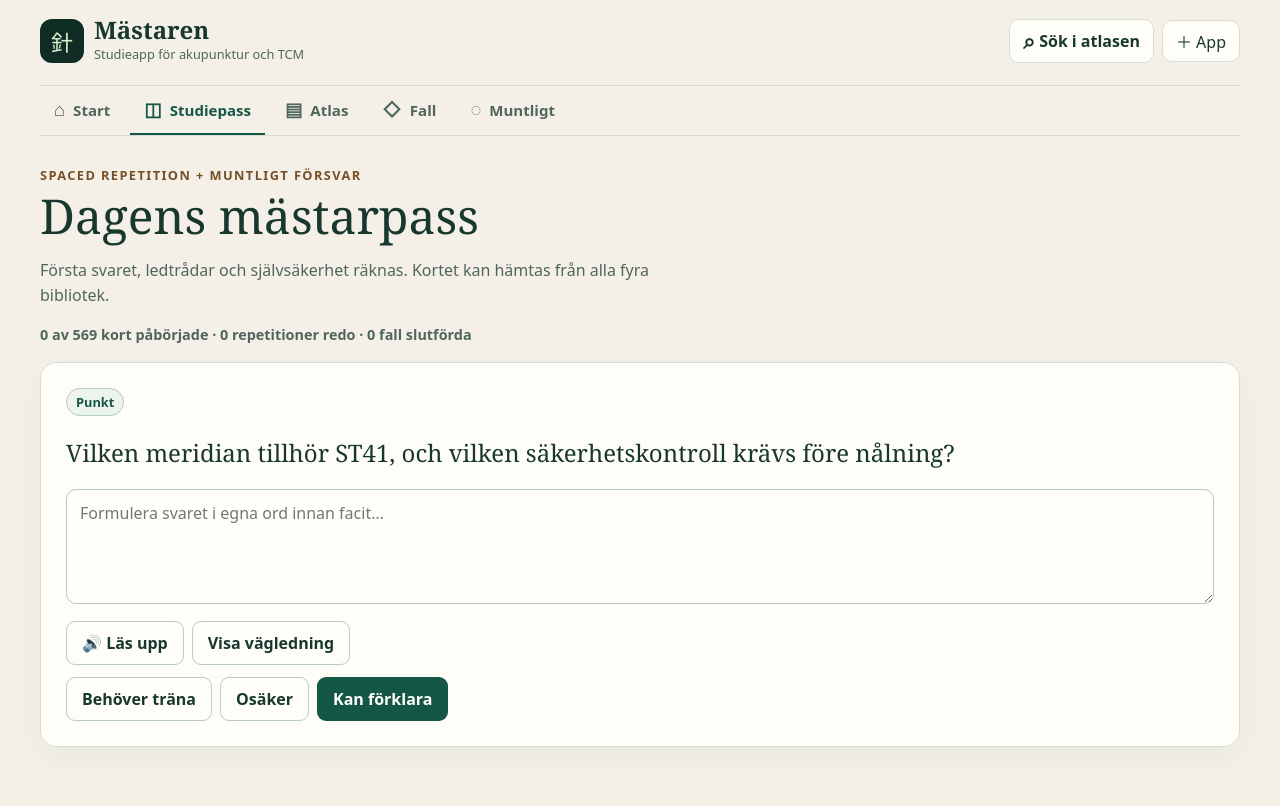
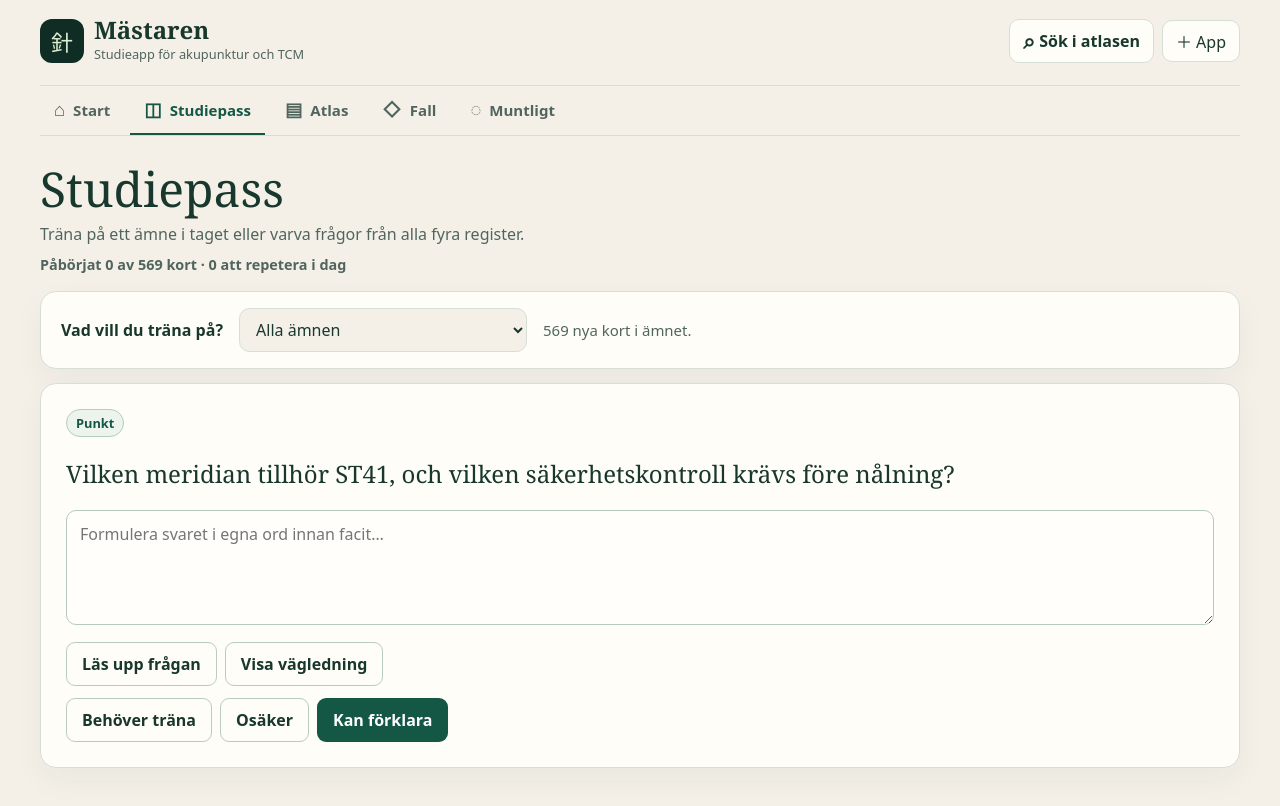
Before and after one commit to KrilleLen/tcm-mastery, a website: page index.html in a window 1280 px wide. Both pictures are taken after a click on the link "Starta ett studiepass". Drawn offline with Linux system fonts and the light colour scheme.

Commit message:
Prioritera repetitioner och låt eleven välja ämne

```diff
--- a/app-core.js
+++ b/app-core.js
@@ -741,41 +741,67 @@ function allCards() {
 
 const CARDS = allCards();
 let currentCard = null;
+let studyTopic = "all";
 let studyFirst = true;
 let studyHintUsed = false;
 let studyStartedAt = 0;
 
-function chooseStudyCard() {
+function studyCardsFor(topic) {
+  return topic === "all" ? CARDS : CARDS.filter((card) => card.id.startsWith(topic + ":"));
+}
+
+function studyQueues(cards) {
   const now = Date.now();
-  const due = CARDS.filter((card) => finiteNumber(state.cards[card.id]?.due) <= now);
-  let pool = due.length
-    ? due
-    : [...CARDS]
-        .sort(
-          (a, b) =>
-            finiteNumber(state.cards[a.id]?.due, Infinity) -
-            finiteNumber(state.cards[b.id]?.due, Infinity),
-        )
-        .slice(0, 20);
+  const fresh = [];
+  const due = [];
+  const later = [];
 
-  if (pool.length > 1 && currentCard) {
-    pool = pool.filter((card) => card.id !== currentCard.id);
+  for (const card of cards) {
+    const review = state.cards[card.id];
+    if (!finiteNumber(review?.reviews)) fresh.push(card);
+    else if (finiteNumber(review.due) <= now) due.push(card);
+    else later.push(card);
   }
 
-  return pool[Math.floor(Math.random() * pool.length)] || CARDS[0] || null;
+  const byDue = (left, right) =>
+    finiteNumber(state.cards[left.id]?.due) - finiteNumber(state.cards[right.id]?.due);
+  return { fresh, due: due.sort(byDue), later: later.sort(byDue) };
+}
+
+function chooseStudyCard() {
+  const { due, fresh, later } = studyQueues(studyCardsFor(studyTopic));
+  const avoidingCurrent = (cards) => cards.filter((card) => card.id !== currentCard?.id);
+  const nextFresh = avoidingCurrent(fresh);
+  return (
+    avoidingCurrent(due)[0] ??
+    nextFresh[Math.floor(Math.random() * nextFresh.length)] ??
+    avoidingCurrent(later)[0] ??
+    due[0] ??
+    fresh[0] ??
+    later[0] ??
+    null
+  );
+}
+
+function studyOverview() {
+  const { due, fresh } = studyQueues(CARDS);
+  return { started: CARDS.length - fresh.length, due: due.length };
 }
 
 function updateStudyMeta() {
-  const meta = $("#studyMeta");
-  if (!meta) return;
+  const { started, due } = studyOverview();
+  $("#studyMeta").textContent =
+    `Påbörjat ${started} av ${CARDS.length} kort · ${due} att repetera i dag`;
+  const selected = studyQueues(studyCardsFor(studyTopic));
+  $("#studyQueueInfo").textContent = selected.due.length
+    ? `${selected.due.length} kort redo att repetera. De kommer först.`
+    : `${selected.fresh.length} nya kort i ämnet.`;
+}
 
-  const now = Date.now();
-  const started = Object.keys(state.cards).filter((id) => state.cards[id]?.reviews).length;
-  const due = CARDS.filter(
-    (card) => state.cards[card.id]?.reviews && finiteNumber(state.cards[card.id]?.due) <= now,
-  ).length;
-  meta.textContent = `${started} av ${CARDS.length} kort påbörjade · ${due} repetition${due === 1 ? "" : "er"} redo · ${state.casesCompleted} fall slutförda`;
-}
+$("#studyTopic").addEventListener("change", (event) => {
+  studyTopic = event.target.value;
+  newStudy();
+});
 
 function newStudy() {
   currentCard = chooseStudyCard();
--- a/index.html
+++ b/index.html
@@ -12,6 +12,7 @@
 <link rel="apple-touch-icon" href="icon-180.png">
 <title>Mästaren · TCM-studier</title>
 <link rel="stylesheet" href="app.css">
+<link rel="stylesheet" href="tcm-study.css">
 </head>
 <body>
 <a href="#main" class="skip-link">Hoppa till innehållet</a>
@@ -173,7 +174,43 @@
 <section id="points" class="view"><div class="title"><span class="eyebrow">Seirin + standardnomenklatur</span><h1>361 klassiska punkter</h1><p>Sök per kod, namn och meridian. Punktlokalisering och nålteknik ska alltid verifieras i den fysiska atlasen och praktisk handledning.</p></div><div class="grid cols"><div class="panel list"><input id="pointSearch" class="search" aria-label="Sök akupunkturpunkter" placeholder="Sök LI4, Hegu, Magsäck…" oninput="renderPoints()"><div class="filters" id="channelFilters" aria-label="Filtrera efter meridian"></div><div id="pointList"></div></div><div id="pointDetail" class="panel detail" aria-live="polite"></div></div></section>
 <section id="herbs" class="view"><div class="title"><span class="eyebrow">Chinese Herbal Medicine: Materia Medica</span><h1>102 centrala örter</h1><p>Fokus ligger på kategori, mönsterlogik, säkerhet och jämförelse. Exakta doser är medvetet låsta tills de verifierats i hennes upplaga.</p></div><div class="grid cols"><div class="panel list"><input id="herbSearch" class="search" aria-label="Sök örter" placeholder="Sök ört, kategori eller mönster…" oninput="renderHerbs()"><div id="herbList"></div></div><div id="herbDetail" class="panel detail" aria-live="polite"></div></div></section>
 <section id="formulas" class="view"><div class="title"><span class="eyebrow">Chinese Herbal Formulas and Applications</span><h1>58 klassiska formelstrukturer</h1><p>Analysera kategori, bakomliggande mönster och ingredienslogik. Appen godkänner aldrig en modifiering automatiskt.</p></div><div class="grid cols"><div class="panel list"><input id="formulaSearch" class="search" aria-label="Sök formler" placeholder="Sök formel, kategori, mönster eller ört…" oninput="renderFormulas()"><div id="formulaList"></div></div><div id="formulaDetail" class="panel detail" aria-live="polite"></div></div></section>
-<section id="study" class="view"><div class="title"><span class="eyebrow">Spaced repetition + muntligt försvar</span><h1>Dagens mästarpass</h1><p>Första svaret, ledtrådar och självsäkerhet räknas. Kortet kan hämtas från alla fyra bibliotek.</p><p id="studyMeta" class="study-meta" aria-live="polite"></p></div><div class="panel study-card"><div><span id="studyBadge" class="badge"></span><h2 id="studyQ">Dagens fråga</h2><textarea id="studyText" aria-label="Ditt svar" placeholder="Formulera svaret i egna ord innan facit…"></textarea><div id="studyA" class="answer hidden" aria-live="polite"></div></div><div><div class="actions"><button type="button" class="ghost" onclick="speakQuestion()">🔊 Läs upp</button><button type="button" class="ghost" onclick="showStudyAnswer()">Visa vägledning</button></div><div class="actions"><button type="button" class="ghost" onclick="grade(0)">Behöver träna</button><button type="button" class="ghost" onclick="grade(1)">Osäker</button><button type="button" class="primary" onclick="grade(2)">Kan förklara</button></div></div></div></section>
+<section id="study" class="view">
+  <div class="title study-title">
+    <h1>Studiepass</h1>
+    <p>Träna på ett ämne i taget eller varva frågor från alla fyra register.</p>
+    <p id="studyMeta" class="study-meta" aria-live="polite"></p>
+  </div>
+  <div class="panel study-settings">
+    <label for="studyTopic">Vad vill du träna på?</label>
+    <select id="studyTopic">
+      <option value="all">Alla ämnen</option>
+      <option value="condition">Kliniska kapitel</option>
+      <option value="point">Akupunkturpunkter</option>
+      <option value="herb">Örter</option>
+      <option value="formula">Formler</option>
+    </select>
+    <p id="studyQueueInfo"></p>
+  </div>
+  <div class="panel study-card">
+    <div>
+      <span id="studyBadge" class="badge"></span>
+      <h2 id="studyQ">Dagens fråga</h2>
+      <textarea id="studyText" aria-label="Ditt svar" placeholder="Formulera svaret i egna ord innan facit…"></textarea>
+      <div id="studyA" class="answer hidden" aria-live="polite"></div>
+    </div>
+    <div>
+      <div class="actions">
+        <button type="button" class="ghost" onclick="speakQuestion()">Läs upp frågan</button>
+        <button type="button" class="ghost" onclick="showStudyAnswer()">Visa vägledning</button>
+      </div>
+      <div class="actions">
+        <button type="button" class="ghost" onclick="grade(0)">Behöver träna</button>
+        <button type="button" class="ghost" onclick="grade(1)">Osäker</button>
+        <button type="button" class="primary" onclick="grade(2)">Kan förklara</button>
+      </div>
+    </div>
+  </div>
+</section>
 <section id="case" class="view"><div class="title"><span class="eyebrow">Patientfall</span><h1 id="caseTitle">Kliniskt resonemang under kontroll</h1><p>Arbeta stegvis. Behandlingsval är låst tills säkerhet, mönster, mekanism och princip är formulerade.</p></div><div class="panel casebox"><div id="caseSteps" class="steps"></div><div id="caseContent"></div></div></section>
 <section id="master" class="view"><div class="title"><span class="eyebrow">Muntligt mästarförhör</span><h1>Försvara ditt resonemang</h1><p>Appen väljer en fråga och kräver fynd för, fynd emot och vad som skulle ändra hypotesen.</p></div><div class="panel master"><span class="badge gold">Mästarfråga</span><q id="masterQ"></q><textarea id="masterText" aria-label="Ditt svar på mästarfrågan" placeholder="Svara högt eller skriv ditt försvar…"></textarea><div class="actions"><button type="button" class="ghost" onclick="speakMaster()">🔊 Läs upp</button><button type="button" class="primary" onclick="nextMaster()">Nästa följdfråga</button></div><div id="masterHint" class="answer"></div></div><div class="title"><span class="eyebrow">Täckning</span><h1>Vad appen faktiskt innehåller</h1></div><div class="coverage"><div class="card"><small>Maciocia</small><b>48/48</b><span>kapitelindex och träningsstruktur</span></div><div class="card"><small>Punktregister</small><b>361/361</b><span>klassiska koder, meridianer</span></div><div class="card"><small>Materia Medica</small><b>102</b><span>centrala studiekort</span></div><div class="card"><small>Formler</small><b>58</b><span>klassiska strukturkort</span></div></div></section>
 </main></div>
--- /dev/null
+++ b/tcm-study.css
@@ -0,0 +1,42 @@
+.study-title h1 {
+  margin-bottom: .45rem;
+}
+
+.study-title > p {
+  margin: .4rem 0;
+}
+
+#study .study-settings {
+  display: grid;
+  align-items: center;
+  grid-template-columns: auto minmax(11rem, 18rem) 1fr;
+  gap: .5rem 1rem;
+  padding: 1rem 1.25rem;
+  margin-bottom: .85rem;
+}
+
+.study-settings label {
+  font-weight: 700;
+}
+
+.study-settings select {
+  min-width: 0;
+  min-height: 44px;
+  padding: .5rem .75rem;
+  color: var(--text);
+  border: 1px solid var(--line);
+  border-radius: .65rem;
+  background: var(--bg);
+}
+
+.study-settings p {
+  margin: 0;
+  color: var(--muted);
+  font-size: .935rem;
+}
+
+@media (max-width: 720px) {
+  #study .study-settings {
+    grid-template-columns: 1fr;
+  }
+}
```
Also changed, not shown: tests/study.test.mjs (added, +44 -0 lines).
